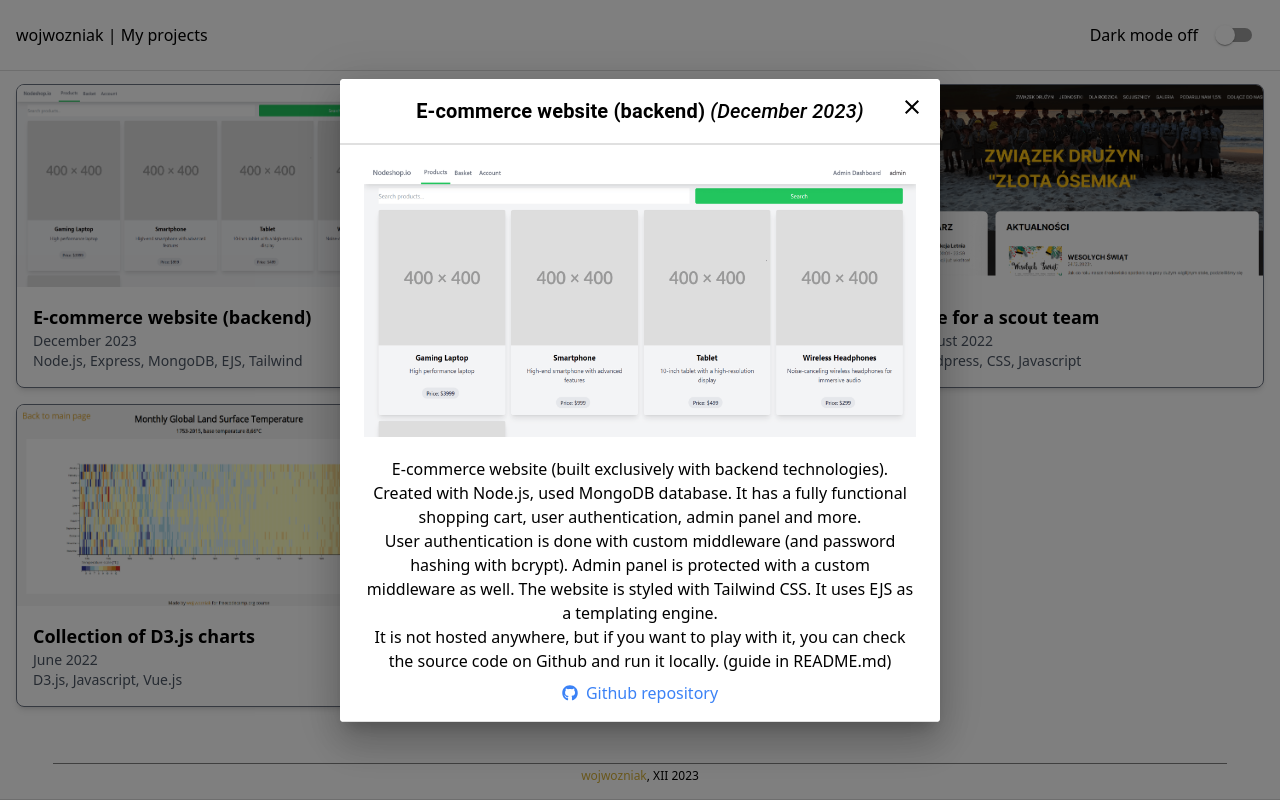
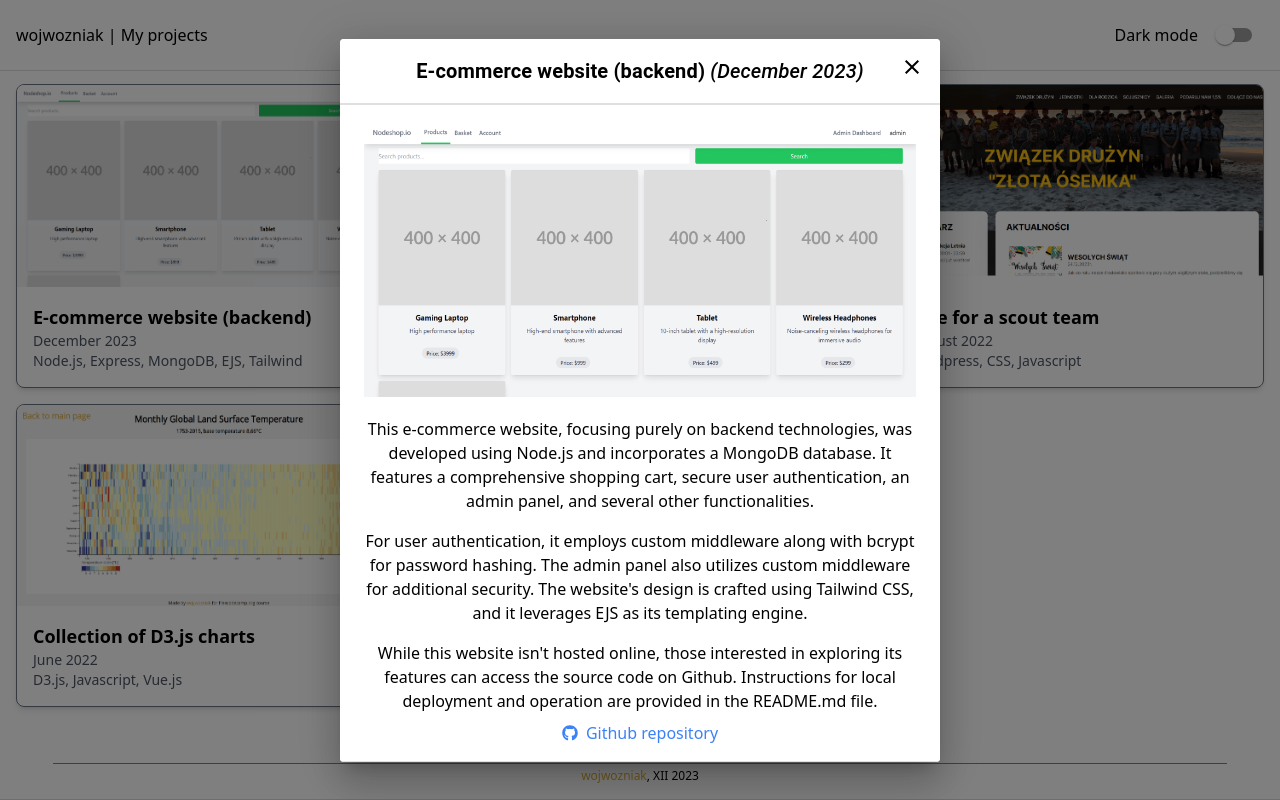
Before and after one commit to wojwozniak/projects, a React (Vite) app: page / in a window 1280 px wide. Both pictures are taken after a click on the element 218 px from the left and 235 px from the top of the page. Built offline with nearby package versions, Linux system fonts and the light colour scheme.

Commit message:
betters descriptions

```diff
--- a/src/Navbar.tsx
+++ b/src/Navbar.tsx
@@ -12,7 +12,7 @@ const Navbar: React.FC = () => {
         <h1 style={{ lineHeight: '1.5em' }}>wojwozniak | My projects</h1>
         <div style={{ display: 'flex', alignItems: 'center', lineHeight: '1.5em' }}>
           <span className="mr-2">
-            {theme === 'dark' ? 'Dark mode on' : 'Dark mode off'}
+            Dark mode
           </span>
           <Switch checked={theme === 'dark'}
             onChange={toggleTheme} />
--- a/src/projects/Bezier.tsx
+++ b/src/projects/Bezier.tsx
@@ -12,10 +12,10 @@ const Bezier = () => {
       description={
         <div>
           <p>
-            Bezier curve editor. It allows to create and edit bezier curves. It is built with React and Typescript. It uses Canvas API to draw curves and is styled with Tailwind CSS. It uses custom implementation of De Casteljau's algorithm to render curves.
+            The Bezier Curve Editor is a tool designed for creating and editing Bezier curves. Developed using React and Typescript, this editor utilizes the Canvas API for drawing curves and features a sleek design courtesy of Tailwind CSS. At its core, the editor employs a custom implementation of De Casteljau's algorithm to ensure precise curve rendering.
           </p>
-          <p>
-            It allows to add, remove and move points. It works with unlimited number of layers - so we can have multiple curves on the same canvas. It also has feature to render "helper" lines. You can also export your image as a PNG or SVG file (SVG is optimised so it can be used as font generator).
+          <p className='mt-4'>
+            This user-friendly editor offers functionality to add, remove, and manipulate points on the curve. It supports an unlimited number of layers, allowing for the creation of multiple curves on the same canvas. Additionally, it includes a helpful feature for displaying "helper" lines. For added convenience, users can export their creations in either PNG or SVG format, with the SVG option being optimized for use in font generation.
           </p>
           <ul className='flex flex-row justify-between w-full px-4 pt-4'>
             <li className='flex flex-row items-center justify-center gap-2'>
--- a/src/projects/D3.tsx
+++ b/src/projects/D3.tsx
@@ -12,13 +12,13 @@ const D3 = () => {
       description={
         <div>
           <p>
-            I have created a collection of charts to learn D3.js library. Data for charts is from FreeCodeCamp - I have finished their Data Visualization course and did those charts as a final project to get a certificate.
+            I've developed a series of charts as a practical exercise to master the D3.js library. The data for these charts were sourced from FreeCodeCamp. This project was part of the final assignment for their Data Visualization course, which I completed to earn a certificate.
           </p>
-          <p>
-            Few months later I decided to rewrite them using Vue.js. I have also made them into a single website for easier navigation.
+          <p className='mt-4'>
+            A few months after completing the course, I decided to give the charts a new look by rewriting them with Vue.js. To enhance user experience, I integrated all of these charts into a single website, allowing for more streamlined navigation.
           </p>
-          <p>
-            Website is optimised for desktop devices - a lot of information is displayed on hover.
+          <p className='mt-4'>
+            The website is tailored for desktop use, offering information that becomes visible upon hovering over different elements.
           </p>
           <ul className='flex flex-row justify-between w-full px-4 pt-4'>
             <li className='flex flex-row items-center justify-center gap-2'>
--- a/src/projects/Ecommerce.tsx
+++ b/src/projects/Ecommerce.tsx
@@ -12,13 +12,13 @@ const Ecommerce = () => {
       description={
         <div>
           <p>
-            E-commerce website (built exclusively with backend technologies). Created with Node.js, used MongoDB database. It has a fully functional shopping cart, user authentication, admin panel and more.
+            This e-commerce website, focusing purely on backend technologies, was developed using Node.js and incorporates a MongoDB database. It features a comprehensive shopping cart, secure user authentication, an admin panel, and several other functionalities.
           </p>
-          <p>
-            User authentication is done with custom middleware (and password hashing with bcrypt). Admin panel is protected with a custom middleware as well. The website is styled with Tailwind CSS. It uses EJS as a templating engine.
+          <p className='mt-4'>
+            For user authentication, it employs custom middleware along with bcrypt for password hashing. The admin panel also utilizes custom middleware for additional security. The website's design is crafted using Tailwind CSS, and it leverages EJS as its templating engine.
           </p>
-          <p>
-            It is not hosted anywhere, but if you want to play with it, you can check the source code on Github and run it locally. (guide in README.md)
+          <p className='mt-4'>
+            While this website isn't hosted online, those interested in exploring its features can access the source code on Github. Instructions for local deployment and operation are provided in the README.md file.
           </p>
           <p className='flex flex-row items-center justify-center gap-2'>
             <a href="https://github.com/wojwozniak/nodejs-shop"
--- a/src/projects/Pustynna.tsx
+++ b/src/projects/Pustynna.tsx
@@ -12,7 +12,7 @@ const Pustynna = () => {
       description={
         <div>
           <p>
-            This is the first semi-professional project and the first "big" website. I have used HTML, CSS, Javascript and PHP to create it. I have also used Wordpress as a CMS. I still help with website maintenance and develop new features (such as seasonal mini-games).
+            This project marks my initial venture into semi-professional web development and represents my first substantial website creation. It was crafted using a combination of HTML, CSS, JavaScript, and PHP. Additionally, WordPress was employed as the content management system. I continue to contribute to this website by providing ongoing maintenance and developing new features, including seasonal mini-games.
           </p>
           <ul className='flex flex-row justify-between w-full px-4 pt-4'>
             <li className='flex flex-row items-center justify-center gap-2'>
--- a/src/projects/Zlota.tsx
+++ b/src/projects/Zlota.tsx
@@ -12,10 +12,10 @@ const Zlota = () => {
       description={
         <div>
           <p>
-            A responsive website I have developed for a scout team to replace their old website. I have created it using Wordpress, PHP, HTML, CSS and Javascript. It has a lot of custom features and reusable components created with block plugin (such as custom post types, calendar, galleries for each year)
+            I developed a responsive website for a scout team, intended as an upgrade from their previous site. This project was realized using WordPress, PHP, HTML, CSS, and JavaScript. It boasts a variety of custom features and reusable components, all crafted through a block plugin. Notable elements include custom post types, an integrated calendar, and year-specific galleries.
           </p>
-          <p>
-            Along this website I have also created series of guides for the team members to help them with website maintenance and content creation.
+          <p className='mt-4'>
+            Alongside the website, I also compiled a series of guides designed to assist team members in website maintenance and content creation, ensuring ease of use and ongoing management.
           </p>
           <ul className='flex flex-row justify-between w-full px-4 pt-4'>
             <li className='flex flex-row items-center justify-center gap-2'>
```
